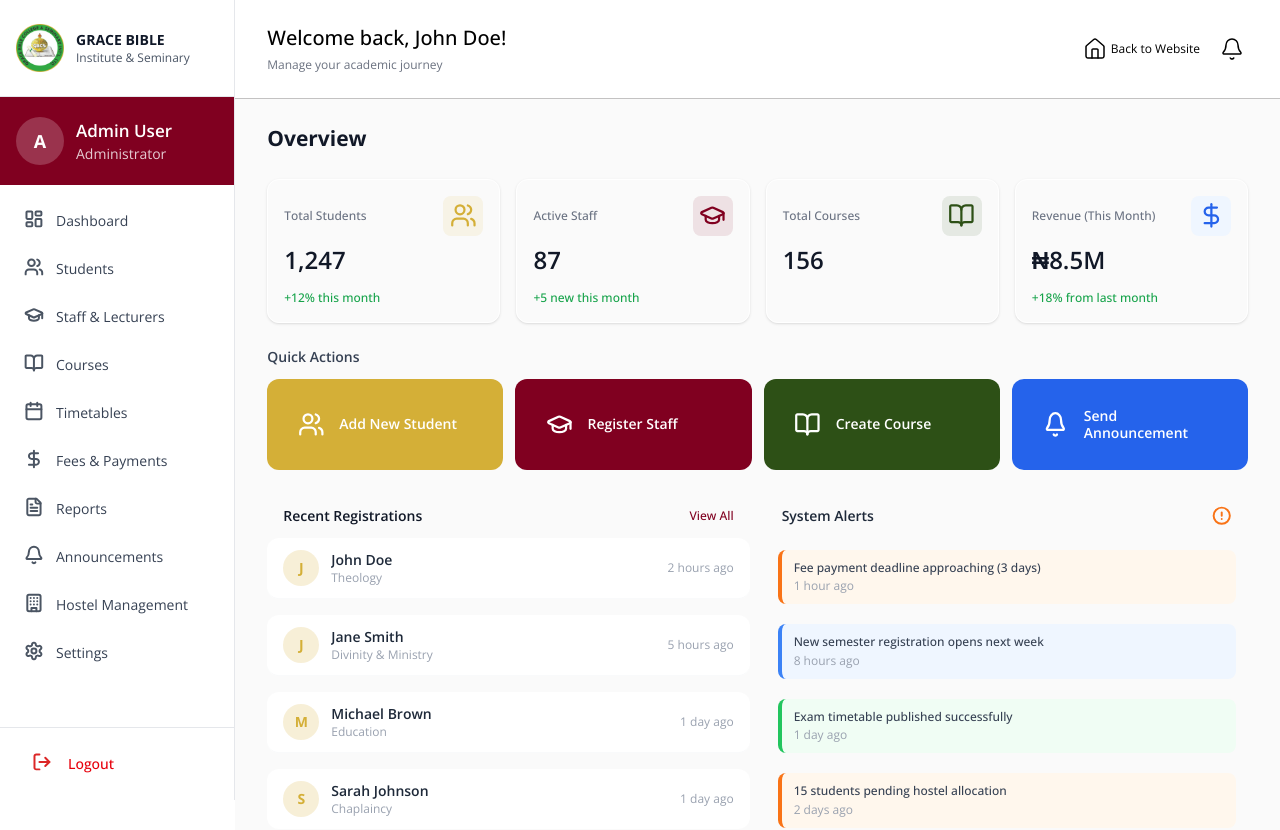
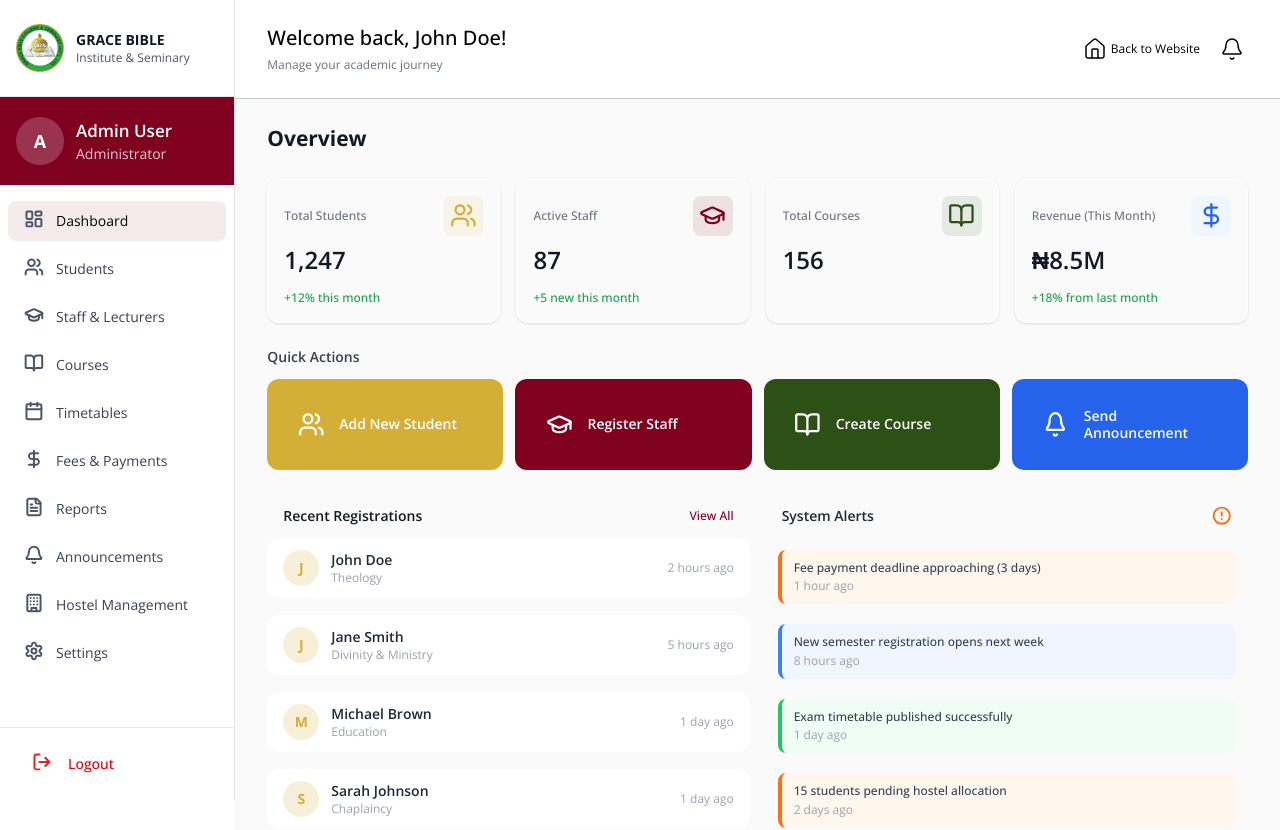
Before and after one commit to Victorwilly/gbcs, a React (Vite) app: page /dashboard/admin in a window 1280 px wide. Shown: the top 830 px of the page. Built offline with nearby package versions, Linux system fonts and the light colour scheme.

Commit message:
added urls to the sidebar and active style to each link when active

```diff
--- a/src/components/SideBar/SideBar.tsx
+++ b/src/components/SideBar/SideBar.tsx
@@ -43,6 +43,7 @@ const SideBar = () => {
           />
         </svg>
       ),
+      url: "/dashboard/admin"
     },
     {
       name: "Students",
@@ -84,6 +85,8 @@ const SideBar = () => {
           />
         </svg>
       ),
+      url: "/dashboard/admin/students"
+
     },
     {
       name: "Staff & Lecturers",
@@ -118,6 +121,8 @@ const SideBar = () => {
           />
         </svg>
       ),
+      url: "/dashboard/admin/staffs"
+
     },
     {
       name: "Courses",
@@ -145,6 +150,8 @@ const SideBar = () => {
           />
         </svg>
       ),
+      url: "/dashboard/admin/courses"
+
     },
     {
       name: "Timetables",
@@ -186,6 +193,8 @@ const SideBar = () => {
           />
         </svg>
       ),
+      url: "/dashboard/admin/timetables"
+
     },
     {
       name: "Fees & Payments",
@@ -213,6 +222,8 @@ const SideBar = () => {
           />
         </svg>
       ),
+      url: "/dashboard/admin/feesandpayments"
+
     },
     {
       name: "Reports",
@@ -261,6 +272,8 @@ const SideBar = () => {
           />
         </svg>
       ),
+      url: "/dashboard/admin/reports"
+
     },
     {
       name: "Announcements",
@@ -288,6 +301,8 @@ const SideBar = () => {
           />
         </svg>
       ),
+      url: "/dashboard/admin/announcements"
+
     },
     {
       name: "Hostel Management",
@@ -385,6 +400,8 @@ const SideBar = () => {
           </defs>
         </svg>
       ),
+      url: "/dashboard/admin/hostelmanagement"
+
     },
     {
       name: "Settings",
@@ -412,6 +429,8 @@ const SideBar = () => {
           />
         </svg>
       ),
+      url: "/dashboard/admin/settings"
+
     },
   ];
 
@@ -456,8 +475,12 @@ const SideBar = () => {
           {menuItems.map((item, index) => (
             <li key={index}>
               <NavLink
-                to="#"
-                className="flex items-center gap-2 px-4 py-2 text-gray-700 hover:bg-[#80002014] rounded-lg transition-colors text-sm"
+                to={item.url}
+                className={({ isActive }) =>
+                  isActive
+                    ? "flex items-center gap-2 px-4 py-2  bg-[#80002014] rounded-lg transition-colors text-sm"
+                    : "flex items-center gap-2 px-4 py-2 text-gray-700 hover:bg-[#80002014] rounded-lg transition-colors text-sm"
+                }
               >
                 <div className="w-6 h-6" aria-hidden>
                   {item.icon}
```
